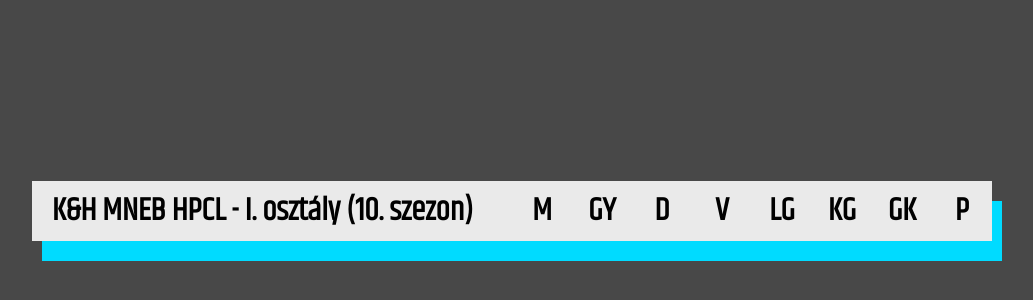
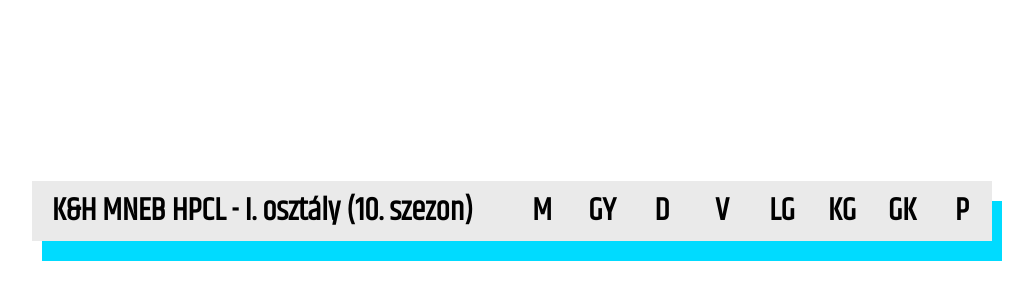
Before and after one commit to Hirannad/stream, a plain HTML site: page HPCL/11-szezon/tabella/index.html in a window 1280 px wide. Shown: the part 180-480 px from the top of the page, without its empty margins (136-1169 px from the left). Drawn offline with Linux system fonts and the light colour scheme; no server answers.

Commit message:
transparent background

```diff
--- a/HPCL/11-szezon/style.css
+++ b/HPCL/11-szezon/style.css
@@ -1,5 +1,5 @@
 body {
-    background-color: #484848;
+    background-color: transparent;
     background-image: url("hatter2.jpg");
 }
 
```
